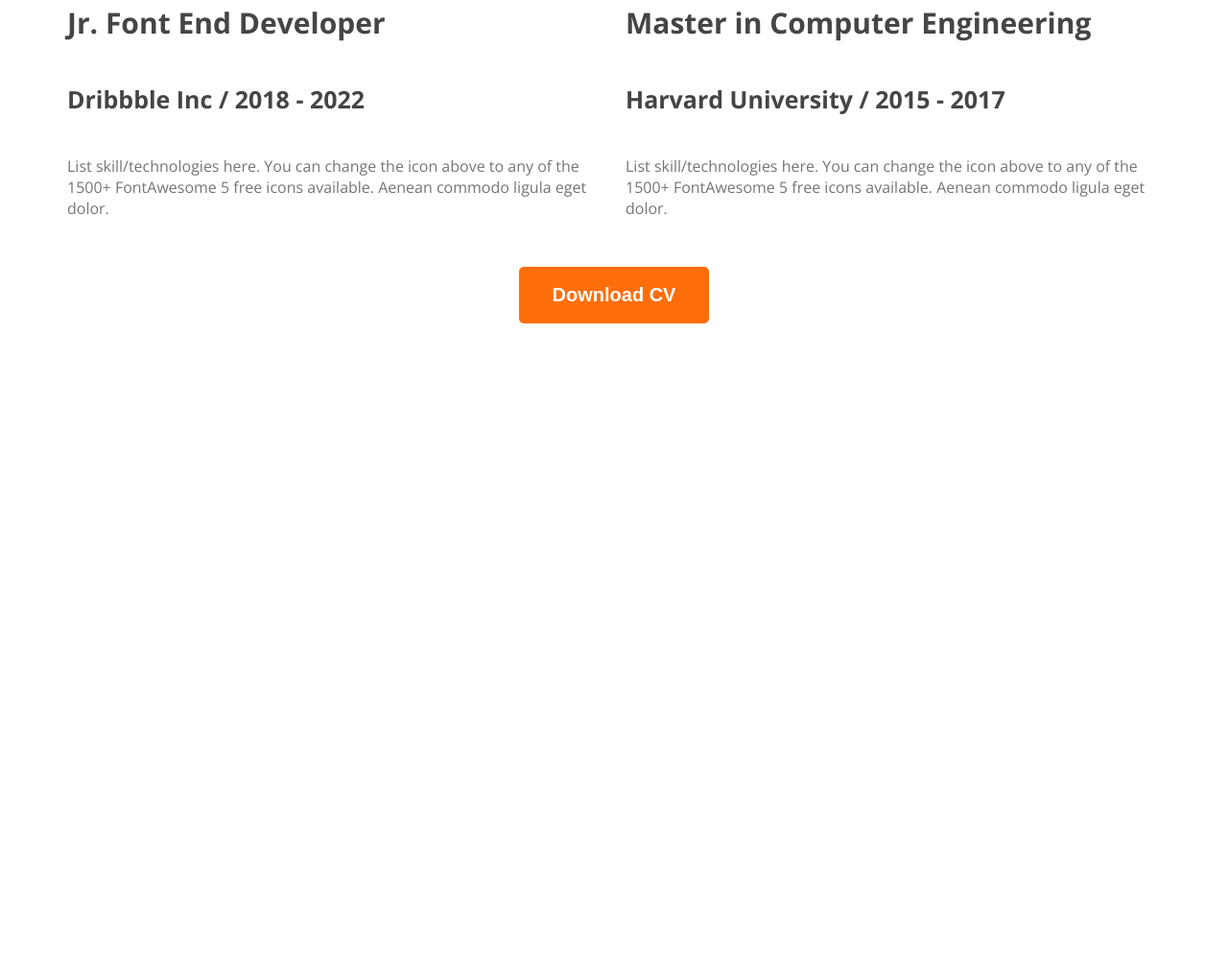
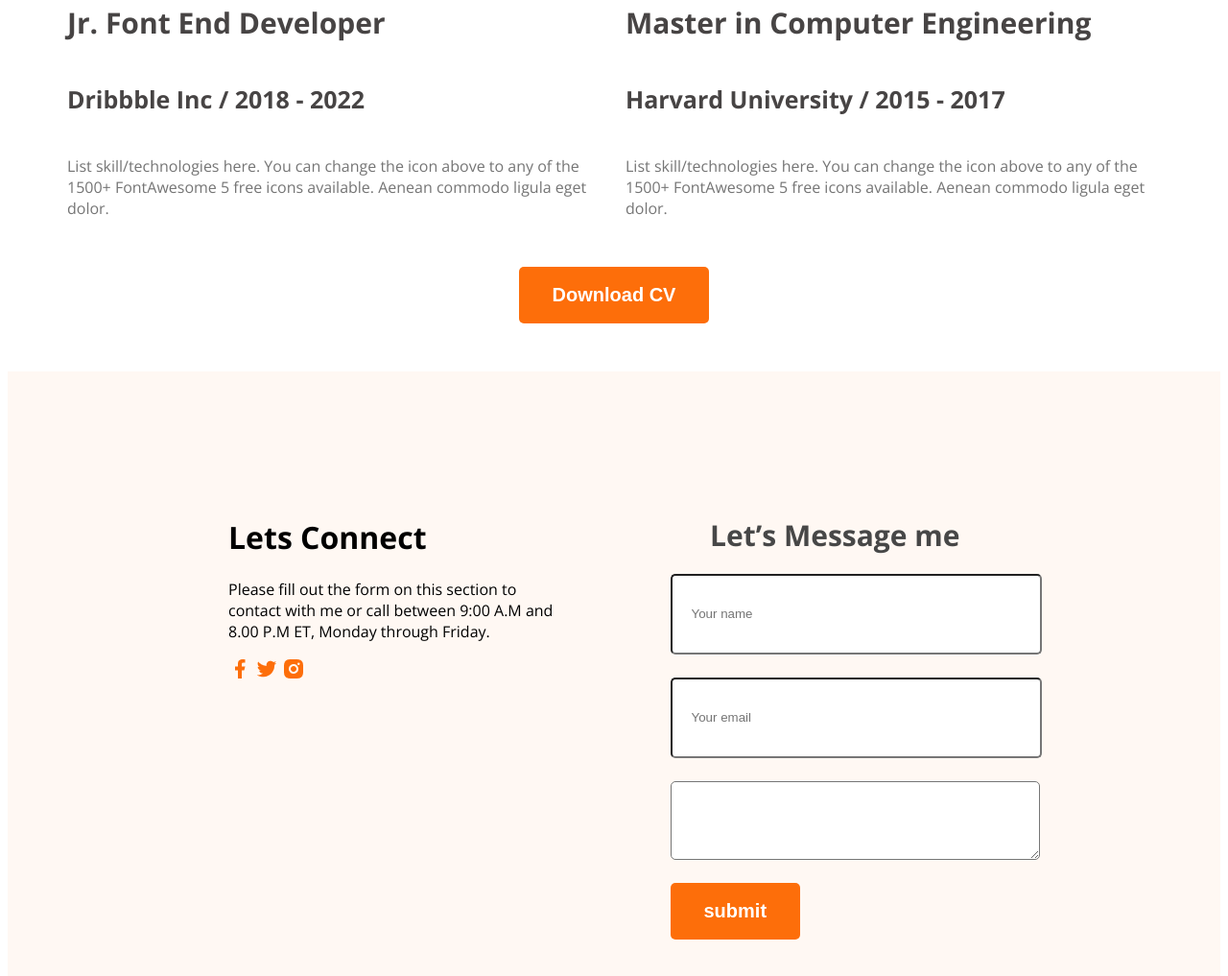
Before and after one commit to ummeahabiba/Developer-portfolio, a plain HTML site: page index.html in a window 1280 px wide. Shown: the part 2902-3919 px from the top of the page at 96% size. Before the commit the page ends 3289 px from the top, so only its background shows below. Drawn offline with nearby package versions, Linux system fonts and the light colour scheme.

Commit message:
added footer segment

```diff
--- a/index.html
+++ b/index.html
@@ -157,7 +157,27 @@
         </section>
     </main>
 
-    <footer>
+    <footer class="background-2nd">
+        <div class="footer-clmun">
+            <h1>Lets Connect</h1>
+            <p>Please fill out the form on this section to contact with me or call between 9:00 A.M and 8.00 P.M ET, Monday through Friday.</p>
+            <div>
+            <a href=""><img src="images/icons/facebook.png" alt=""></a>
+            <a href=""></a><img src="images/icons/twitter.png" alt=""></a>
+            <a href=""> </a><img src="images/icons/insta.png" alt=""></a>
+        </div>
+        </div>
+        <div class="footer-clmun">
+            <h1 class="section-title">Let’s Message me</h1>
+            <form action="">
+                <input type="text" name="" id="" placeholder="Your name">
+                <input type="text" name="" id="" placeholder="Your email">
+                <textarea name="" id="" cols="20" rows="30" placeholder="Massage">
+
+                </textarea>
+                <input type="submit" value="submit" class="btn-primary">
+            </form>
+        </div>
 
     </footer>
 </body>
--- a/styles/styles.css
+++ b/styles/styles.css
@@ -197,3 +197,21 @@ main{
     text-align: center;
     margin: 50px;
 }
+/*footer style*/
+footer{
+    display: flex;
+    padding: 130px 230px;
+    gap: 117px;
+}
+.footer-clmun{
+    width: 50%;
+}
+footer input[type="text"], footer input[type="email"], footer textarea{
+    display: block;
+    height: 60px;
+    width: 100%;
+    background-color: white;
+    padding: 10px 20px;
+    margin-bottom: 24px;
+    border-radius: 5px;
+}
```
